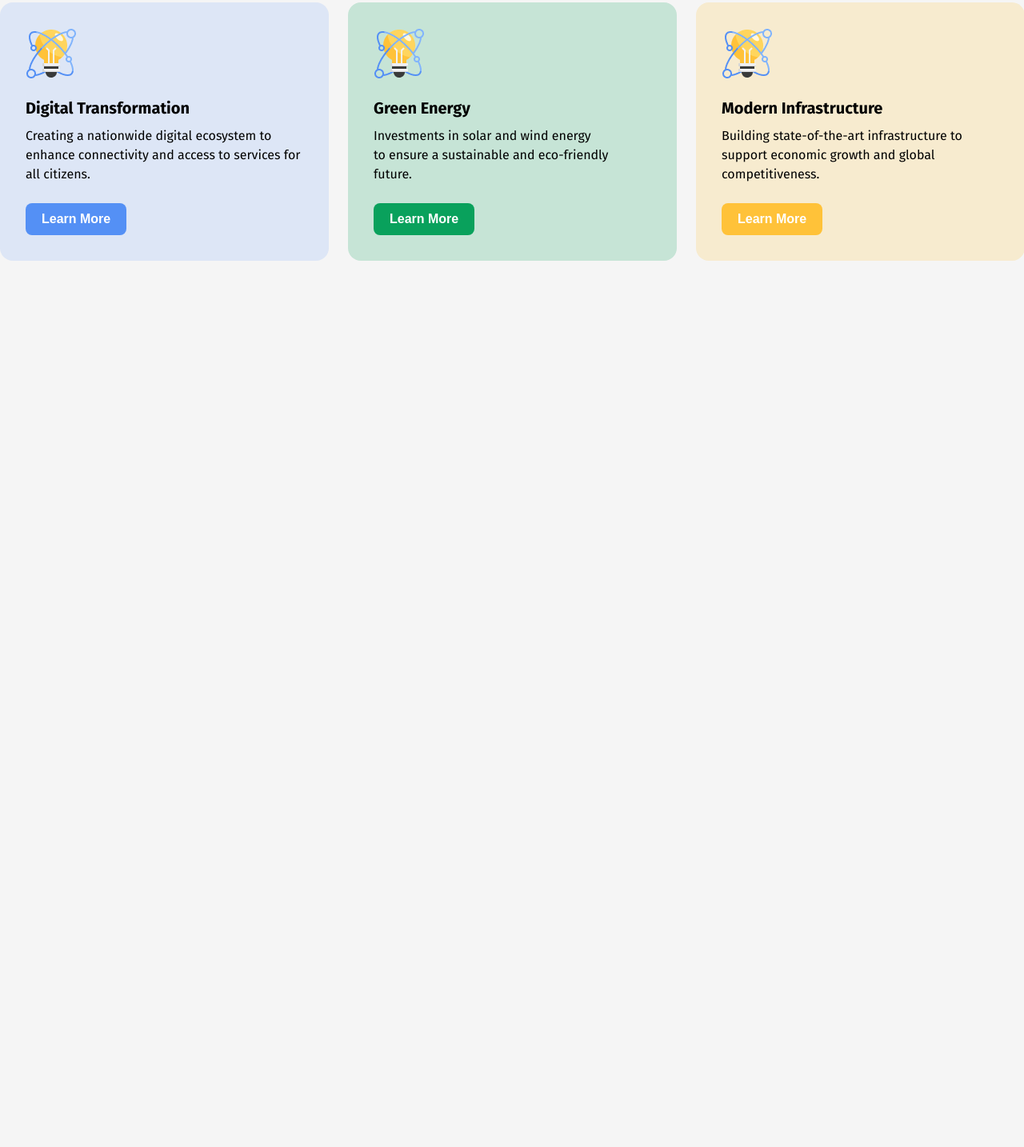
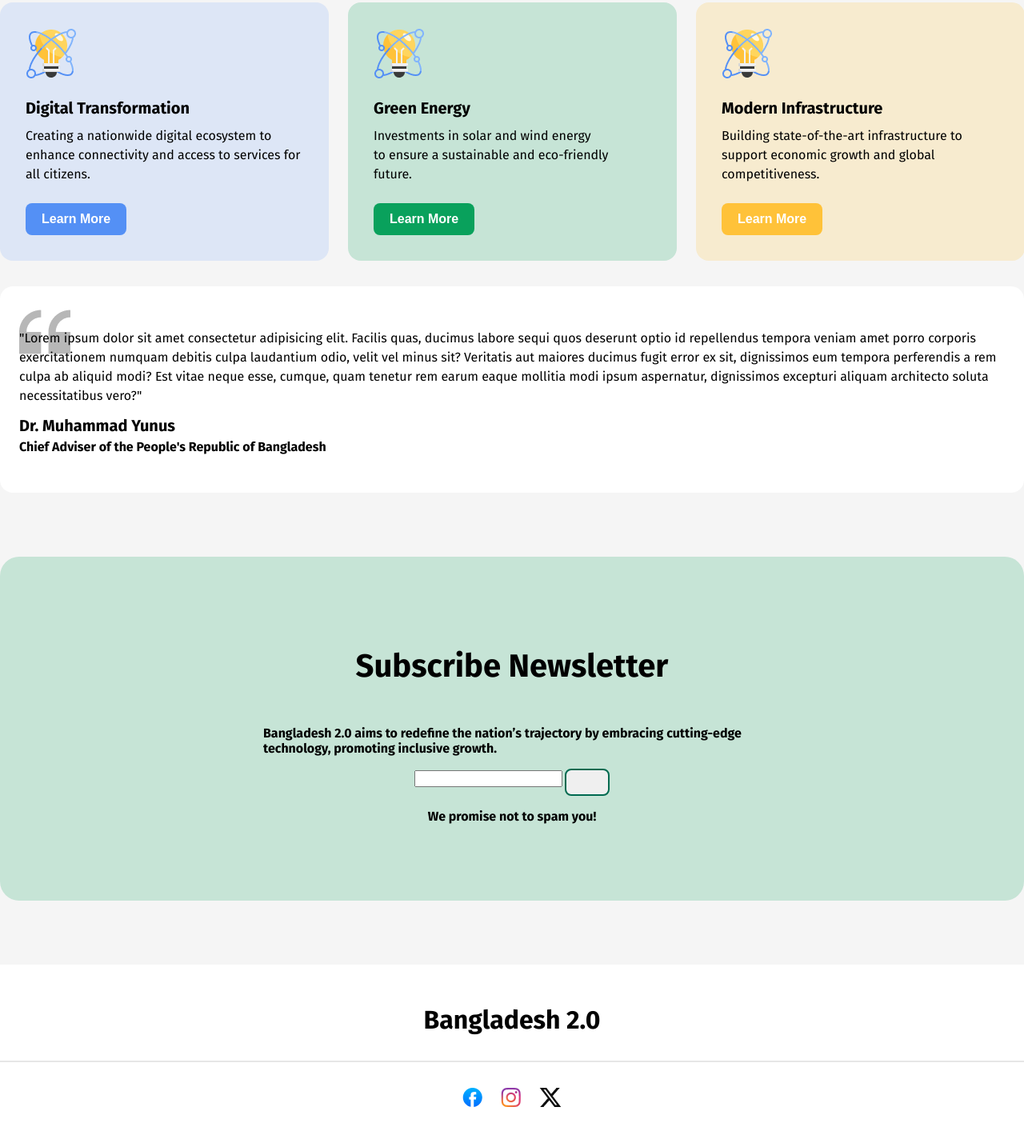
Before and after one commit to Code5linger/B11A1-assignment-1, a plain HTML site: page index.html in a window 1280 px wide. Shown: the part 1313-2747 px from the top of the page at 80% size. Before the commit the page ends 1719 px from the top, so only its background shows below. Drawn offline with Linux system fonts and the light colour scheme.

Commit message:
Quote Section Completed

```diff
--- a/index.html
+++ b/index.html
@@ -15,7 +15,7 @@
         </div>
 
     </section>
-    <section class="hero container flexer flex-space-between card">
+    <section class="bgGreen container flexer flex-space-between card">
         <div class="heroCta flexer flex-left">
             <h4>Bangladesh 2.0</h4>
             <h1>Idea , innovation ,<br>vision and challenges in New Bangladesh.</h1>
@@ -107,11 +107,38 @@
             </div>
         </div>
     </section>
-    <section class="quote "></section>
+    <section class="container flexer flex-left colorWhite quoteCard">
+        <p class="quoteCardContent">"Lorem ipsum dolor sit amet consectetur adipisicing elit. Facilis quas, ducimus labore sequi quos deserunt optio id repellendus tempora veniam amet porro corporis exercitationem numquam debitis culpa laudantium odio, velit vel minus sit? Veritatis aut maiores ducimus fugit error ex sit, dignissimos eum tempora perferendis a rem culpa ab aliquid modi? Est vitae neque esse, cumque, quam tenetur rem earum eaque mollitia modi ipsum aspernatur, dignissimos excepturi aliquam architecto soluta necessitatibus vero?"</p>
+        <h5>Dr. Muhammad Yunus</h5>
+        <p class="pAlt">Chief Adviser of the People's Republic of Bangladesh</p>
+    </section>
     <section class="opinion "></section>
     <section class="news"></section>
     <section class="donate"></section>
-    <section class="newsletter"></section>
-    <section class="footer"></section>
+
+    <section class="bgGreen newsletter container flexer flex-center card">
+        <div class="heroCta flexer flex-center-column">
+            <h2>Subscribe Newsletter</h2>
+            <p>Bangladesh 2.0 aims to redefine the nation’s trajectory by embracing cutting-edge technology, promoting inclusive growth.</p>
+            <div class="subscribe">
+                <input type="text">
+                <button></button>
+            </div>
+            <p>We promise not to spam you!</p>
+        </div>
+    </section>
+
+    <section class="footer colorWhite">
+        <div class="container">
+            <div class="footerCTA flexer flex-center-column">
+                <h4>Bangladesh 2.0</h4>
+            </div>
+            <div class="footerContact flexer flex-center">
+                <div><img src="./assets/facebook.png" alt=""></div>
+                <div><img src="./assets/instagram.png" alt=""></div>
+                <div><img src="./assets/x.png" alt=""></div>
+            </div>
+        </div>
+    </section>
 </body>
 </html>
--- a/style.css
+++ b/style.css
@@ -57,6 +57,11 @@ section {
 
 .flex-center {
   justify-content: center;
+  align-items: center;
+}
+
+.flex-center-column {
+  flex-direction: column;
   align-items: center;
 }
 
@@ -152,10 +157,6 @@ img {
 }
 
 /* Hero Section */
-.hero {
-  background: var(--green-02);
-}
-
 .heroCta {
   max-width: 622px;
 }
@@ -184,7 +185,6 @@ h1 {
 
 .cardSmall {
   gap: var(--font-24px);
-
   border: 1px solid rgba(var(--dark-01) 0.15);
   border-radius: 16px;
   padding: 24px;
@@ -233,3 +233,46 @@ h5 {
 .cardRegularCTA {
   min-width: 347px;
 }
+
+/* quoteCard */
+.quoteCard {
+  padding: 25px 24px 48px 24px;
+  border-radius: 16px;
+  margin: 32px auto;
+}
+
+.quoteCardContent {
+  background-image: url(./assets/quote-bg.png);
+  background-position: top left;
+  background-repeat: no-repeat;
+
+  font-size: var(--font-16px);
+  font-weight: var(--weight-regular);
+  margin: 0;
+  padding: 28px 0 13px 0;
+  line-height: 1.5;
+}
+
+.pAlt {
+  margin: 5px 0px 0px 0px;
+}
+
+/* footerCTA */
+.footer {
+  margin: 80px 0 0 0;
+}
+
+.footerCTA {
+  padding: 50px 0 32px 0;
+  border-bottom: 2px solid rgba(14, 14, 14, 0.1);
+}
+
+.footerCTA h4 {
+  font-size: var(--font-32px);
+  font-weight: var(--weight-bold);
+}
+
+.footerContact {
+  padding: 32px 0 50px 0;
+  gap: 23px;
+}
```
